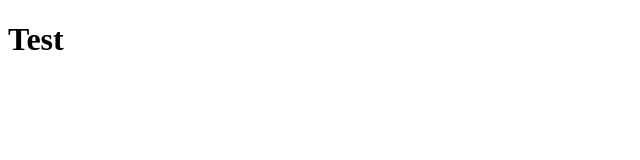
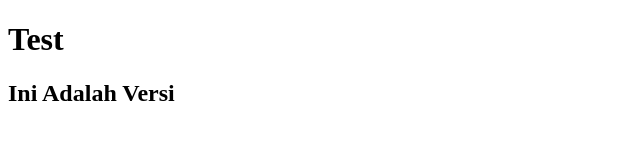
Before and after one commit to Kyne26/project-testing, a plain HTML site: page index.html in a window 1280 px wide. Shown: the whole page, without its empty margins (0-640 px from the left). Drawn offline with Linux system fonts and the light colour scheme.

Commit message:
isi di dalam html berubah

```diff
--- a/index.html
+++ b/index.html
@@ -7,5 +7,6 @@
 </head>
 <body>
     <h1>Test</h1>
+    <h2>Ini Adalah Versi <Ke-2></Ke-2></h2>
 </body>
 </html>
```
